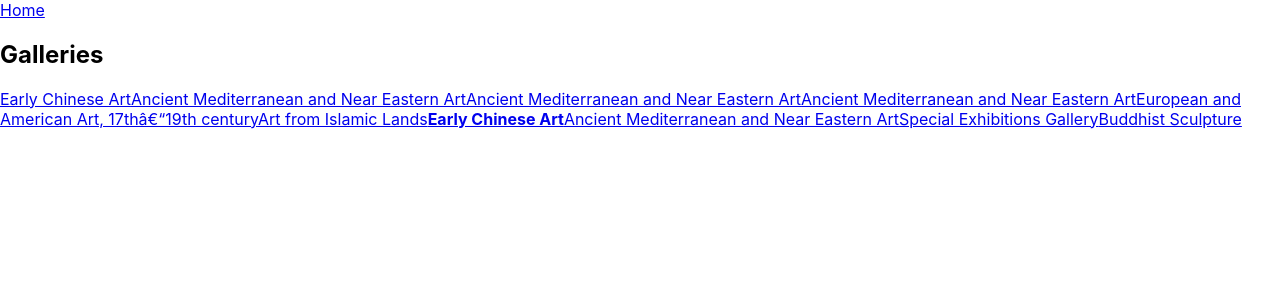
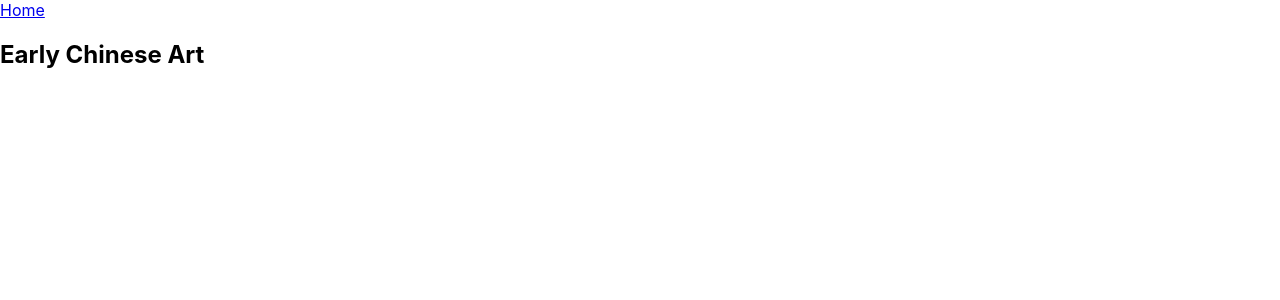
Before and after one commit to fiosman/art-museum, a React (Create React App) app: page /galleries/1600 in a window 1280 px wide. Shown: the top 300 px of the page. Built offline with nearby package versions, Linux system fonts and the light colour scheme.

Commit message:
Render name of each gallery upon cahanging routes

```diff
--- a/package.json
+++ b/package.json
@@ -8,6 +8,7 @@
     "@testing-library/user-event": "^12.8.3",
     "react": "^17.0.2",
     "react-dom": "^17.0.2",
+    "react-router": "^6.0.2",
     "react-router-dom": "^6.0.2",
     "react-scripts": "4.0.3",
     "web-vitals": "^1.1.2"
--- a/src/App.js
+++ b/src/App.js
@@ -1,11 +1,26 @@
 import "./App.css";
 import GalleryNavigation from "./components/GalleryNavigation/GalleryNavigation.js";
 import harvardArt from "./data/harvardArt";
+import GalleryView from "./components/GalleryView";
+import { BrowserRouter as Router, Routes, Route } from "react-router-dom";
 
 function App() {
   return (
     <>
-      <GalleryNavigation galleries={harvardArt.records} />
+      <Router>
+        <Routes>
+          <Route
+            exact
+            path="/"
+            element={<GalleryNavigation galleries={harvardArt.records} />}
+          ></Route>
+          <Route
+            exact
+            path="/galleries/:galleryId"
+            element={<GalleryView galleries={harvardArt.records} />}
+          ></Route>
+        </Routes>
+      </Router>
     </>
   );
 }
--- a/src/components/GalleryView/index.js
+++ b/src/components/GalleryView/index.js
@@ -1,7 +1,20 @@
 import React from "react";
+import { useParams } from "react-router";
+import { NavLink } from "react-router-dom";
 
-const GalleryView = () => {
-  return <h1>Hello from Galleryview</h1>;
+const GalleryView = ({ galleries }) => {
+  const params = useParams();
+  const buildGallery = () =>
+    galleries.find((gallery) => gallery.gallerynumber === params.galleryId).name;
+
+  return (
+    <div>
+      <nav>
+        <NavLink to="/">Home</NavLink>
+      </nav>
+      <h2>{buildGallery()}</h2>
+    </div>
+  );
 };
 
 export default GalleryView;
--- a/src/index.js
+++ b/src/index.js
@@ -5,11 +5,7 @@ import App from "./App";
 import { BrowserRouter as Router } from "react-router-dom";
 
 const Root = () => {
-  return (
-    <Router>
-      <App />
-    </Router>
-  );
+  return <App />;
 };
 
 ReactDOM.render(
```
